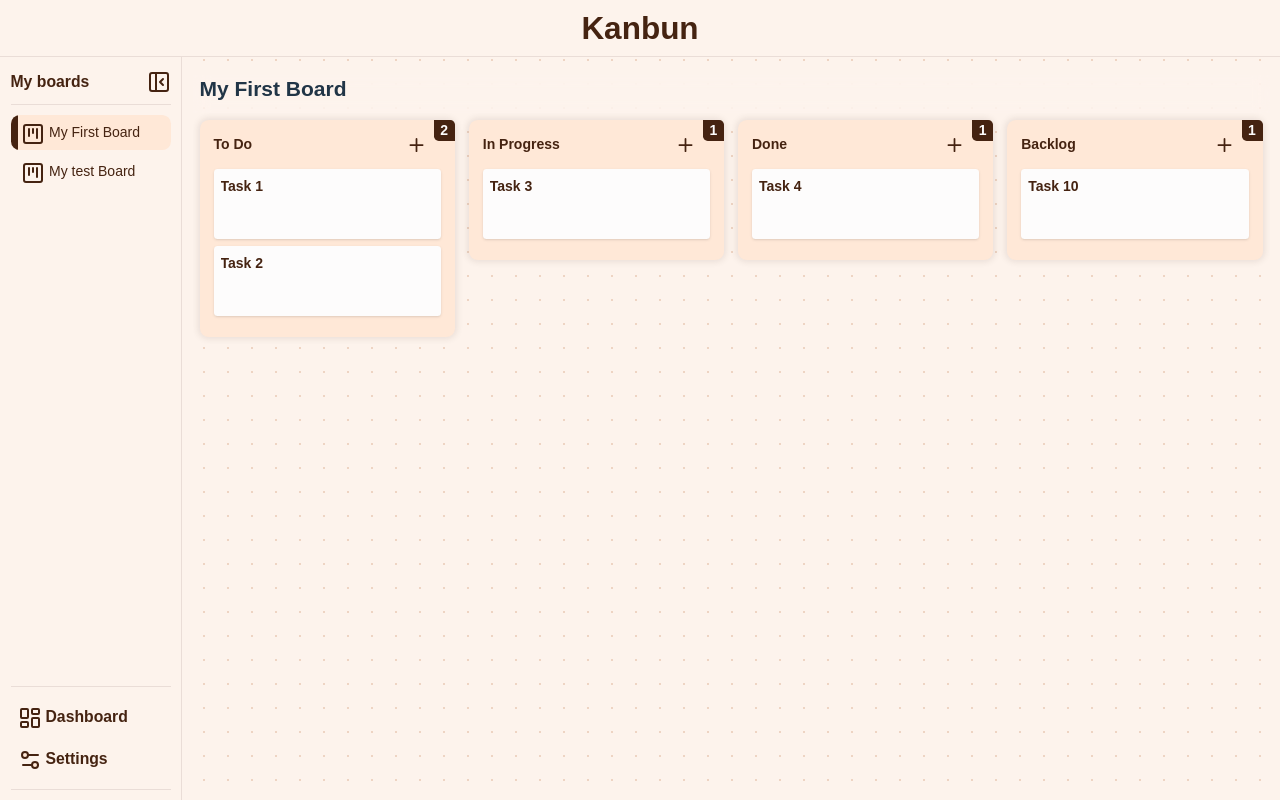
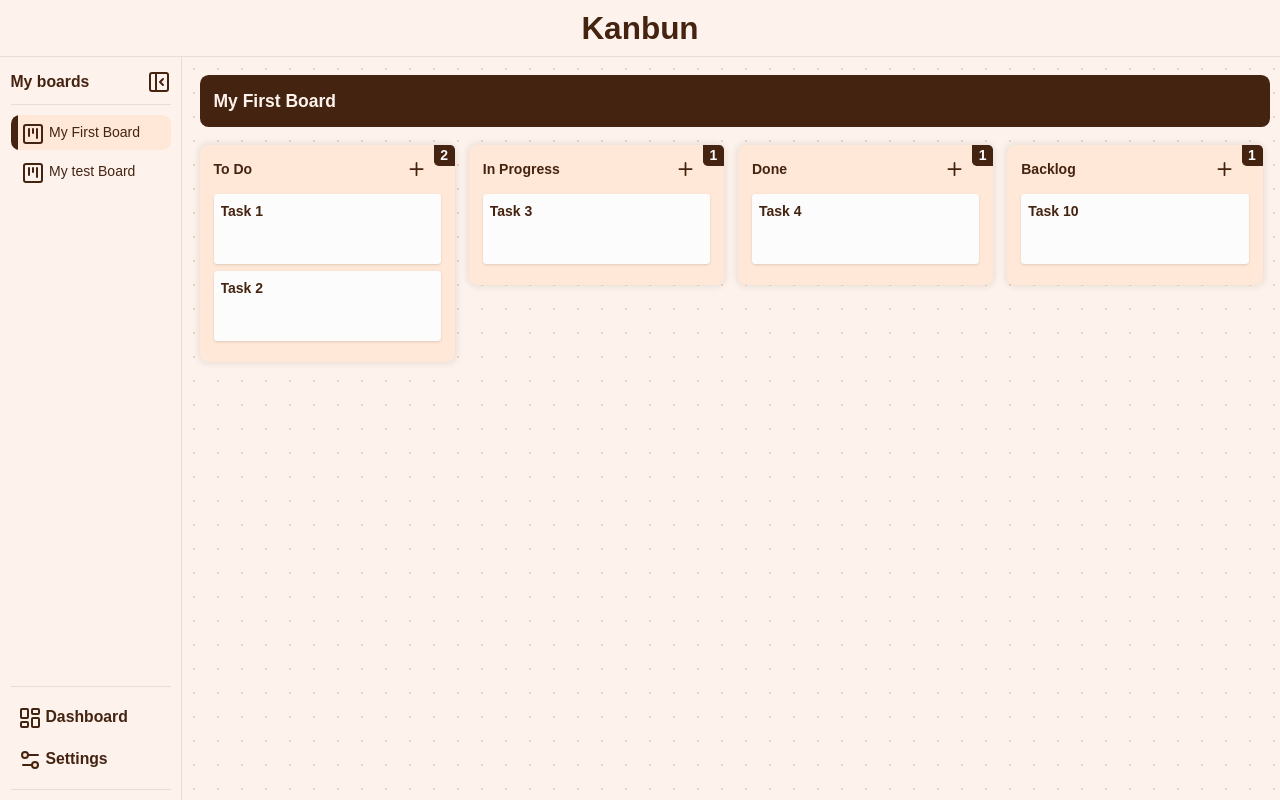
Before and after one commit to billykonstas/kanbun, a React (Vite) app: page /board/my-first-board in a window 1280 px wide. Built offline with nearby package versions, Linux system fonts and the light colour scheme.

Commit message:
align background pattern correctly

```diff
--- a/src/components/Board/Board.tsx
+++ b/src/components/Board/Board.tsx
@@ -19,8 +19,8 @@ const Board: React.FC<{ boardId: BoardType["id"] }> = ({ boardId }) => {
 
   return (
     <div className="h-full flex-col flex w-full">
-      <div className="bg-[#FDF3EE]/50 backdrop-blur relative z-20 pb-3 pl-2">
-        <h2 className="text-2xl font-bold">{currentBoard.title}</h2>
+      <div className="bg-brown text-beige flex content-center z-20 p-4 ml-2 mb-3 rounded-lg">
+        <span className="text-xl font-bold">{currentBoard.title}</span>
       </div>
       <div className="flex space-x-4 flex-1 p-2 w-full h-full overflow-x-auto snap-x snap-mandatory rounded-xl">
         {currentBoard.columns.map((column) => (
--- a/src/index.css
+++ b/src/index.css
@@ -20,8 +20,6 @@
 
   color-scheme: light dark;
   color: #452311;
-  background-image: radial-gradient(rgba(238,212,195,1) 1px,rgba(253,243,236,1) 1px);
-  background-size: 24px 24px;
 
   font-synthesis: none;
   text-rendering: optimizeLegibility;
@@ -69,6 +67,11 @@ a {
 body {
   height: 100%;
   width: 100%;
+}
+
+main {
+  background-image: radial-gradient(rgba(238,212,195,1) 1px,rgba(253,243,236,1) 1px);
+  background-size: 24px 24px;
 }
 
 
```
